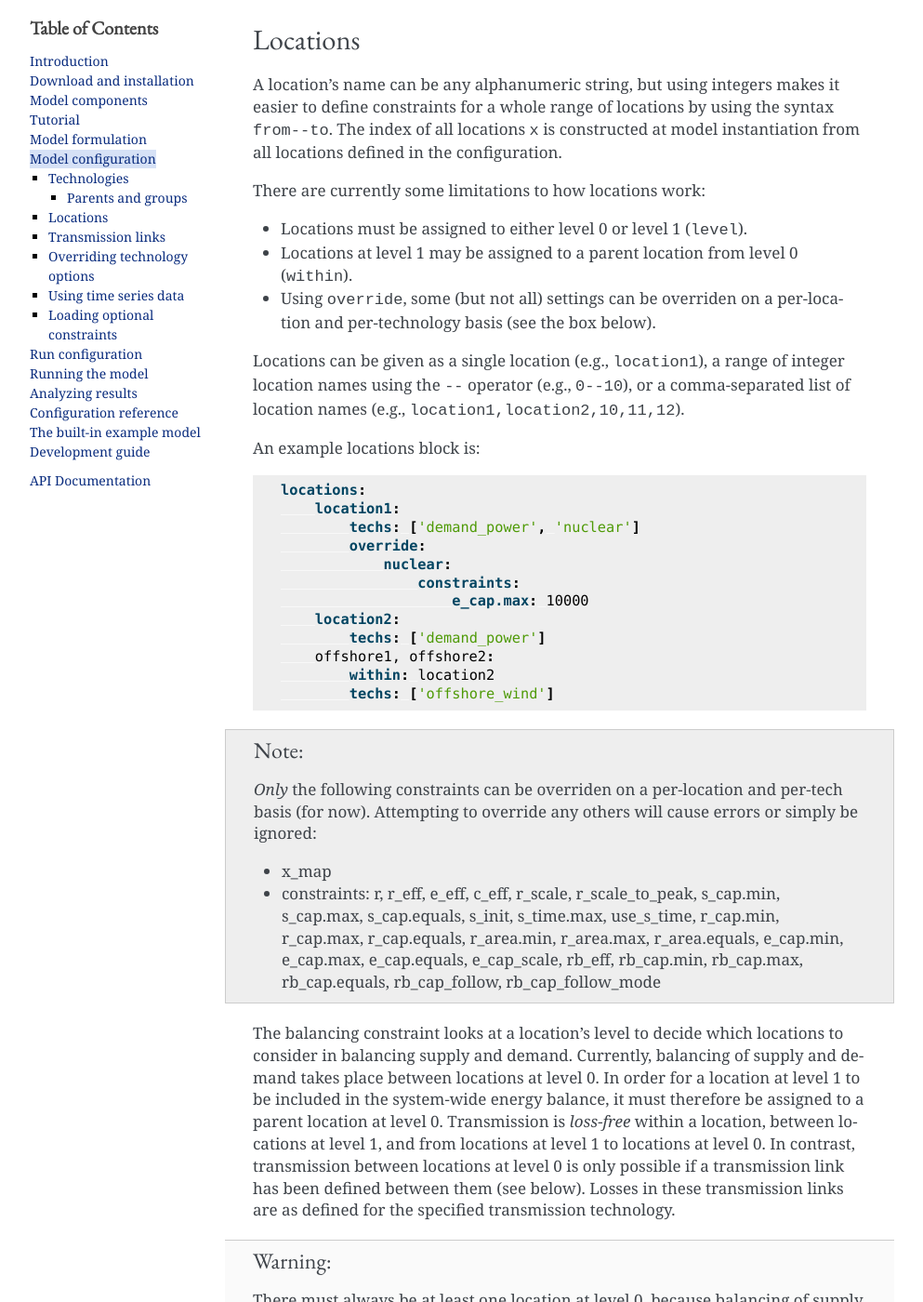
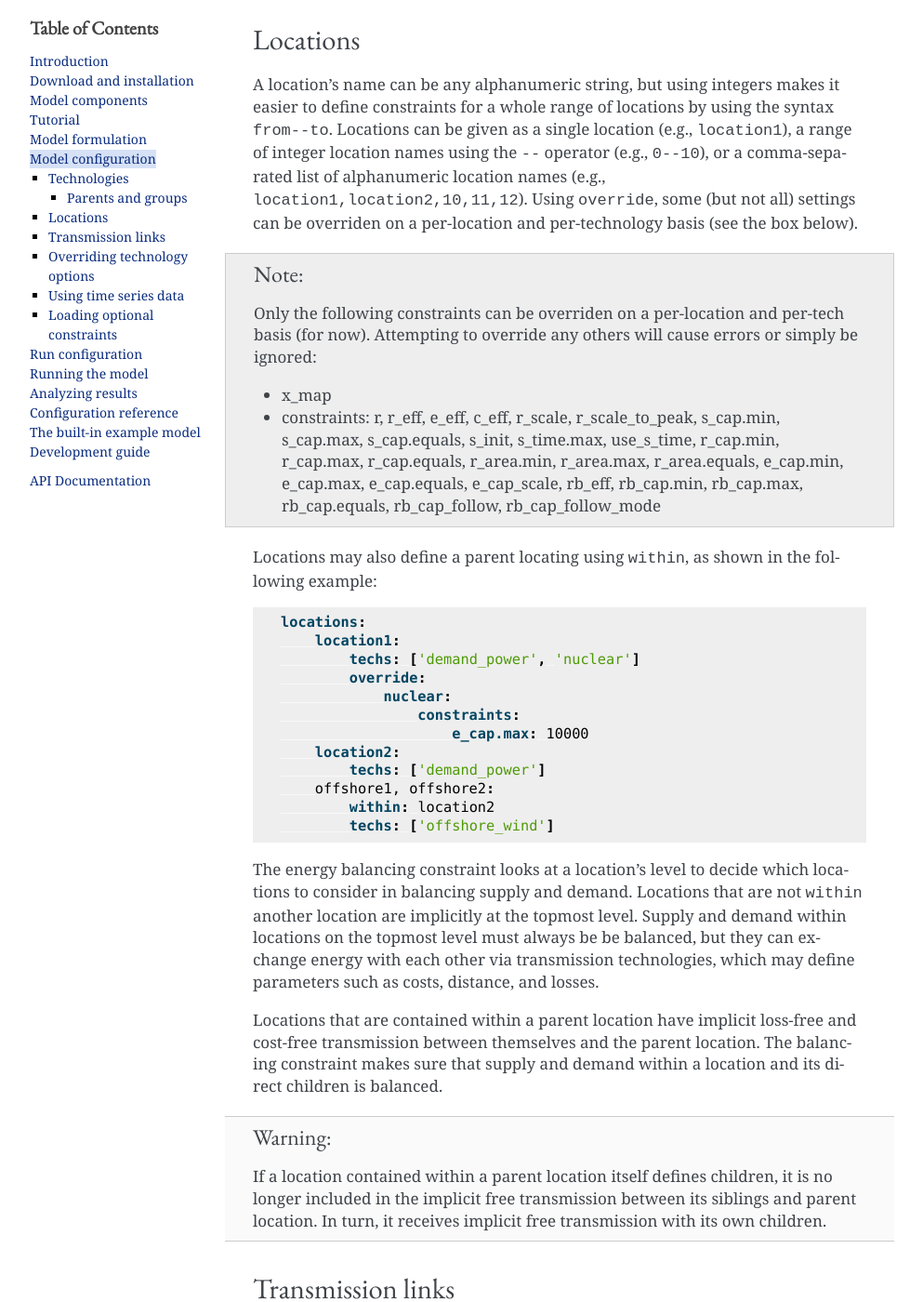
Before and after one commit to calliope-project/calliope, a Sphinx documentation site: the page built from doc/user/configuration.rst, in a window 1280 px wide and 1400 px high, scrolled down 4007 px. Shown: the whole window at 93% size, without its empty margins (148-1141 px from the left). Built offline with Sphinx 7.4.7, drawn with Linux system fonts in a browser that asks for light colours; pages that are not in the unit, such as notebooks, are missing from menus; some of the changed text lies outside the part shown.

Commit message:
Minor fixes; documentation updates

```diff
--- a/doc/user/configuration.rst
+++ b/doc/user/configuration.rst
@@ -113,17 +113,18 @@ The ``group`` option only has an effect on supply diversity functionality in the
 Locations
 ---------
 
-A location's name can be any alphanumeric string, but using integers makes it easier to define constraints for a whole range of locations by using the syntax ``from--to``. The index of all locations ``x`` is constructed at model instantiation from all locations defined in the configuration.
+A location's name can be any alphanumeric string, but using integers makes it easier to define constraints for a whole range of locations by using the syntax ``from--to``. Locations can be given as a single location (e.g., ``location1``), a range of integer location names using the ``--`` operator (e.g., ``0--10``), or a comma-separated list of alphanumeric location names (e.g., ``location1,location2,10,11,12``). Using ``override``, some (but not all) settings can be overriden on a per-location and per-technology basis (see the box below).
 
-There are currently some limitations to how locations work:
+.. Note::
 
-* Locations must be assigned to either level 0 or level 1 (``level``).
-* Locations at level 1 may be assigned to a parent location from level 0 (``within``).
-* Using ``override``, some (but not all) settings can be overriden on a per-location and per-technology basis (see the box below).
+   Only the following constraints can be overriden on a per-location and per-tech basis (for now). Attempting to override any others will cause errors or simply be ignored:
 
-Locations can be given as a single location (e.g., ``location1``), a range of integer location names using the ``--`` operator (e.g., ``0--10``), or a comma-separated list of location names (e.g., ``location1,location2,10,11,12``).
+   * x_map
+   * constraints: r, r_eff, e_eff, c_eff, r_scale, r_scale_to_peak, s_cap.min, s_cap.max, s_cap.equals, s_init, s_time.max, use_s_time, r_cap.min, r_cap.max, r_cap.equals, r_area.min, r_area.max, r_area.equals, e_cap.min, e_cap.max, e_cap.equals, e_cap_scale, rb_eff, rb_cap.min, rb_cap.max, rb_cap.equals, rb_cap_follow, rb_cap_follow_mode
 
-An example locations block is:
+.. NB this limitation is "implemented" simply by calling get_option with an x=x argument for some options but not for others
+
+Locations may also define a parent locating using ``within``, as shown in the following example:
 
 .. code-block:: yaml
 
@@ -140,20 +141,13 @@ An example locations block is:
            within: location2
            techs: ['offshore_wind']
 
-.. Note::
+The energy balancing constraint looks at a location's level to decide which locations to consider in balancing supply and demand. Locations that are not ``within`` another location are implicitly at the topmost level. Supply and demand within locations on the topmost level must always be be balanced, but they can exchange energy with each other via transmission technologies, which may define parameters such as costs, distance, and losses.
 
-   *Only* the following constraints can be overriden on a per-location and per-tech basis (for now). Attempting to override any others will cause errors or simply be ignored:
-
-   * x_map
-   * constraints: r, r_eff, e_eff, c_eff, r_scale, r_scale_to_peak, s_cap.min, s_cap.max, s_cap.equals, s_init, s_time.max, use_s_time, r_cap.min, r_cap.max, r_cap.equals, r_area.min, r_area.max, r_area.equals, e_cap.min, e_cap.max, e_cap.equals, e_cap_scale, rb_eff, rb_cap.min, rb_cap.max, rb_cap.equals, rb_cap_follow, rb_cap_follow_mode
-
-.. NB this limitation is "implemented" simply by calling get_option with an x=x argument for some options but not for others
-
-The balancing constraint looks at a location's level to decide which locations to consider in balancing supply and demand. Currently, balancing of supply and demand takes place between locations at level 0. In order for a location at level 1 to be included in the system-wide energy balance, it must therefore be assigned to a parent location at level 0. Transmission is *loss-free* within a location, between locations at level 1, and from locations at level 1 to locations at level 0. In contrast, transmission between locations at level 0 is only possible if a transmission link has been defined between them (see below). Losses in these transmission links are as defined for the specified transmission technology.
+Locations that are contained within a parent location have implicit loss-free and cost-free transmission between themselves and the parent location. The balancing constraint makes sure that supply and demand within a location and its direct children is balanced.
 
 .. Warning::
 
-   There must always be at least one location at level 0, because balancing of supply and demand takes place between level 0 locations only.
+   If a location contained within a parent location itself defines children, it is no longer included in the implicit free transmission between its siblings and parent location. In turn, it receives implicit free transmission with its own children.
 
 .. _transmission_links:
 
@@ -205,13 +199,13 @@ Transmission links can also specify a distance, which transmission technologies
 Overriding technology options
 -----------------------------
 
-Technologies can define generic options, for example, ``name``, constraints, for example ``constraints.e_cap_max``, and costs, for example ``costs.monetary.e_cap``.
+Technologies can define generic options, for example ``name``, constraints, for example ``constraints.e_cap.max``, and costs, for example ``costs.monetary.e_cap``.
 
 These options can be overridden in several ways, and whenever such an option is accessed by Calliope it works its way through the following list until it finds a definition (so entries further up in this list take precedence over those further down):
 
-1. Override for a specific location ``x1`` and technology ``y1``, which may be defined via ``locations`` (e.g. ``locations.x1.override.y1.constraints.e_cap_max``)
-2. Setting specific to the technology ``y1`` if defined in ``techs`` (e.g. ``techs.y1.constraints.e_cap_max``)
-3. Check whether the immediate parent of the technology ``y`` defines the option (assuming that ``y1`` specifies ``parent: my_parent_tech``, e.g. ``techs.my_parent_tech.constraints.e_cap_max``)
+1. Override for a specific location ``x1`` and technology ``y1``, which may be defined via ``locations`` (e.g. ``locations.x1.override.y1.constraints.e_cap.max``)
+2. Setting specific to the technology ``y1`` if defined in ``techs`` (e.g. ``techs.y1.constraints.e_cap.max``)
+3. Check whether the immediate parent of the technology ``y`` defines the option (assuming that ``y1`` specifies ``parent: my_parent_tech``, e.g. ``techs.my_parent_tech.constraints.e_cap.max``)
 4. If the option is still not found, continue along the chain of parent-child relationships. Since every technology should inherit from one of the abstract base technologies, and those in turn inherit from the model-wide defaults, this will ultimately lead to the model-wide default setting if it has not been specified anywhere else. See :ref:`config_reference_constraints` for a complete listing of those defaults.
 
 .. _configuration_timeseries:
--- a/doc/user/configuration_reference.rst
+++ b/doc/user/configuration_reference.rst
@@ -135,7 +135,7 @@ Each technology **must** define a ``parent``, which can either be an abstract ba
 
 ``stack_weight`` and ``color`` determine how the technology is shown in model outputs. The higher the ``stack_weight``, the lower a technology will be shown in stackplots.
 
-The ``depreciation`` definition is optional and only necessary if defaults need to be overridden. However, at least one constraint (such as ``e_cap_max``) and one cost should usually be defined.
+The ``depreciation`` definition is optional and only necessary if defaults need to be overridden. However, at least one constraint (such as ``e_cap.max``) and one cost should usually be defined.
 
 Transmission technologies can additionally specify per-distance constraints and per-distance costs (see :ref:`transmission_links`). Currently, only ``e_loss`` constraints and ``e_cap`` costs are supported:
 
@@ -157,7 +157,7 @@ Transmission technologies can additionally specify per-distance constraints and
 Technology constraints
 ----------------------
 
-The following table lists all available technology constraint settings and their default values. All of these can be set by ``tech_identifier.constraints.constraint_name``, e.g. ``nuclear.constraints.e_cap_max``.
+The following table lists all available technology constraint settings and their default values. All of these can be set by ``tech_identifier.constraints.constraint_name``, e.g. ``nuclear.constraints.e_cap.max``.
 
 .. csv-table::
    :file: includes/default_constraints.csv
```
Also changed, not shown: doc/user/formulation.rst (+4 -4 lines), doc/_static/notebooks/tutorial.ipynb, 2 other files.
